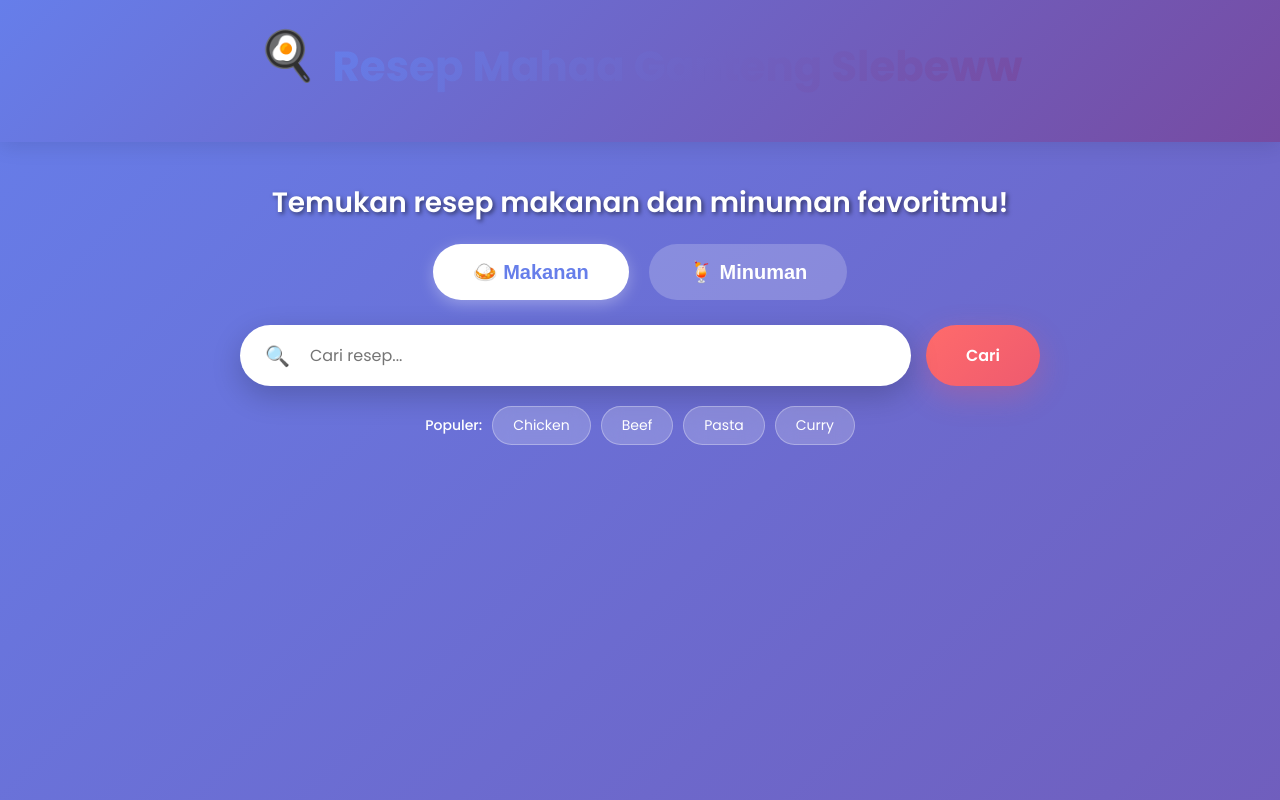
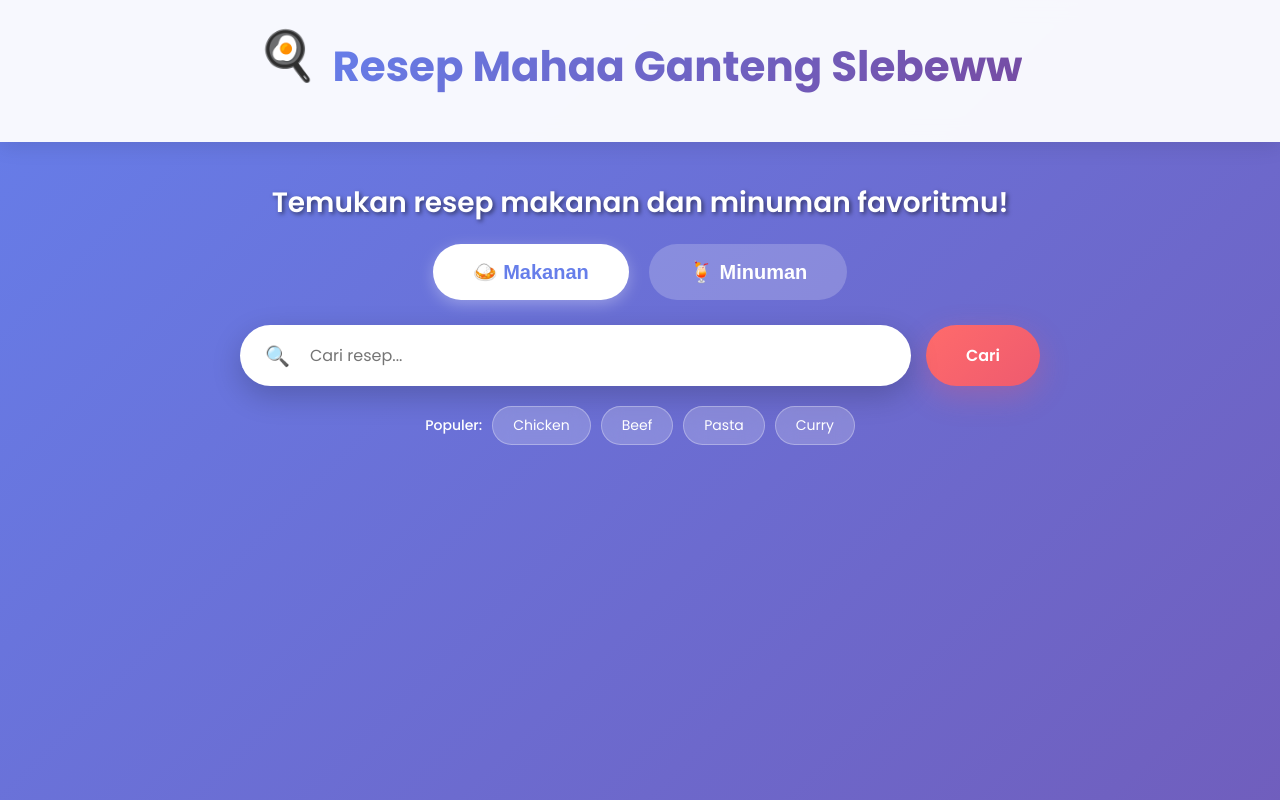
Before and after one commit to pagowes-svg/mahaa_finisher10k, a plain HTML site: page index.html in a window 1280 px wide. Shown: the top 800 px of the page. Drawn offline with Linux system fonts and the light colour scheme.

Commit message:
Update desain

```diff
--- a/styles.css
+++ b/styles.css
@@ -19,7 +19,7 @@ body {
 
 /* Header Styles */
 .header {
-  background: linear-gradient(135deg, #667eea 0%, #764ba2 100%);
+  background: rgba(255, 255, 255, 0.95);
   backdrop-filter: blur(10px);
   padding: 30px 0;
   box-shadow: 0 4px 20px rgba(0, 0, 0, 0.1);
```
